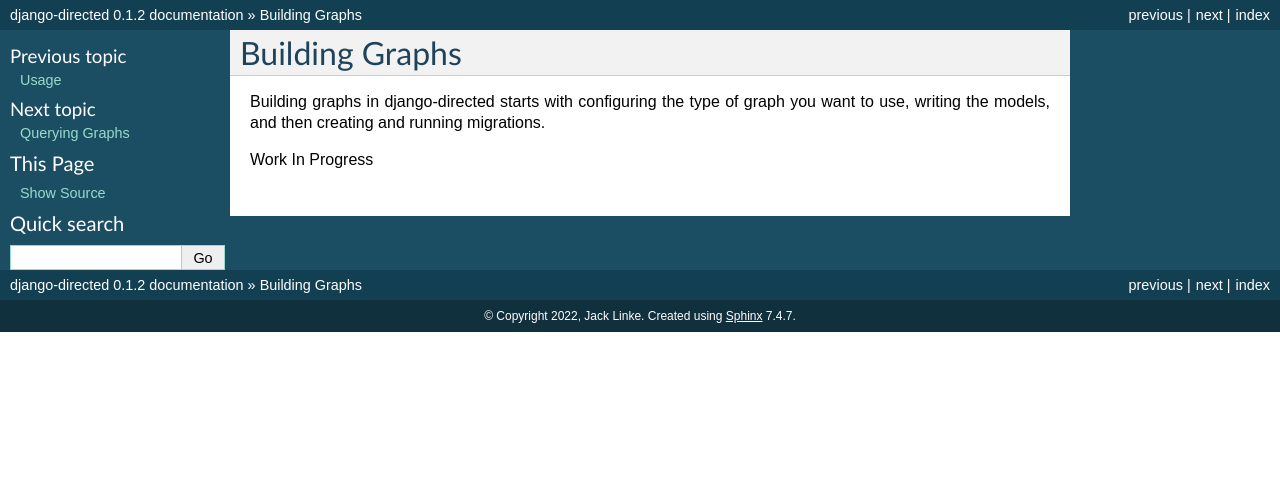
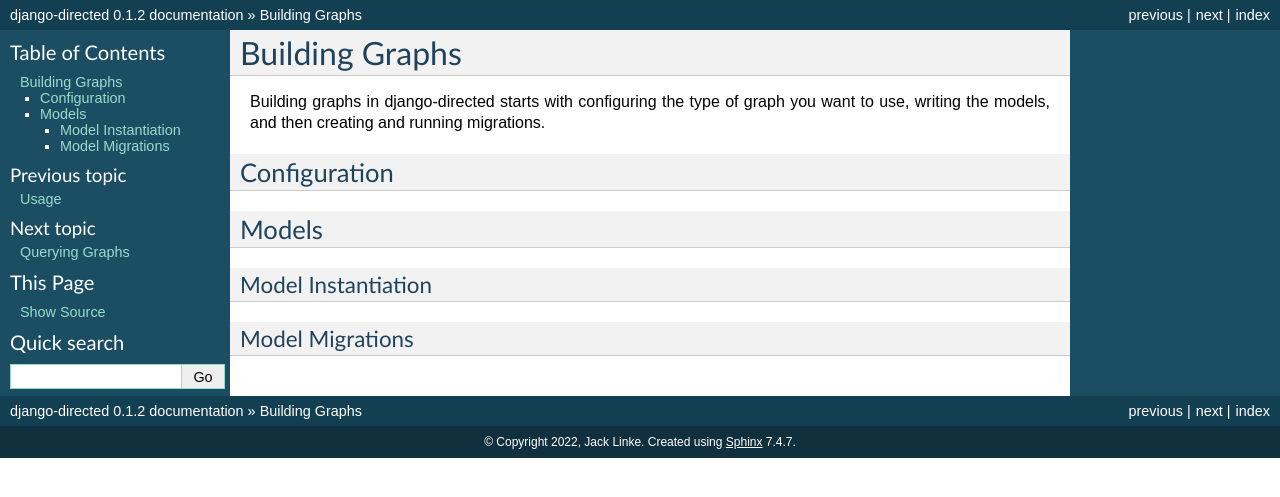
Before and after one commit to OmenApps/django-directed, a Sphinx documentation site: the page built from docs/building.md, in a window 1280 px wide. Shown: the top 497 px of the page. Built offline with Sphinx 7.4.7, drawn with Linux system fonts in a browser that asks for light colours.

Commit message:
Minor docs update

```diff
--- a/docs/building.md
+++ b/docs/building.md
@@ -2,4 +2,14 @@
 
 Building graphs in django-directed starts with configuring the type of graph you want to use, writing the models, and then creating and running migrations.
 
-Work In Progress
+## Configuration
+
+
+## Models
+
+
+
+### Model Instantiation
+
+
+### Model Migrations
```
